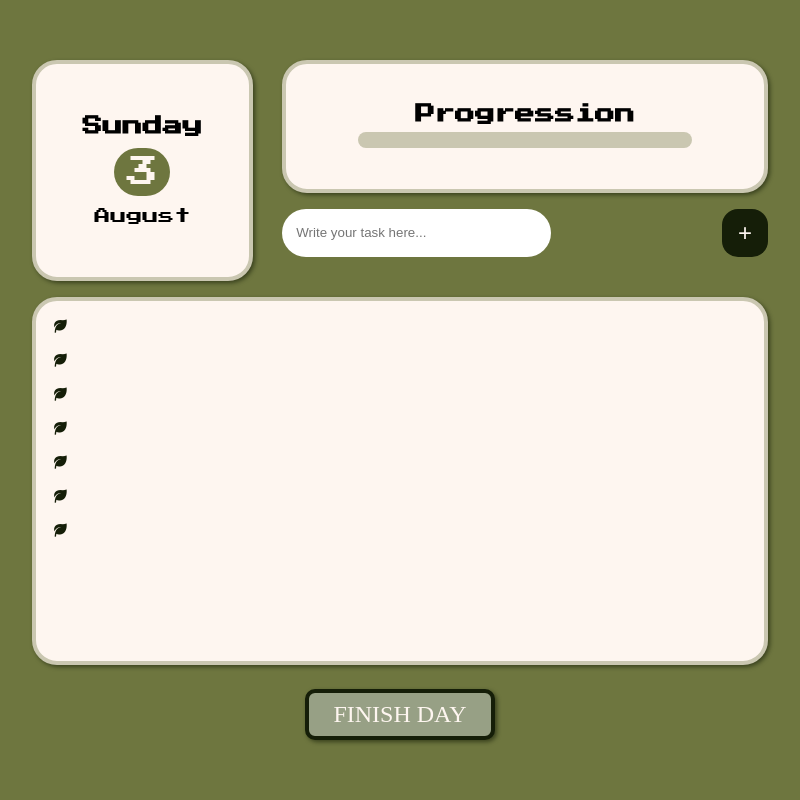
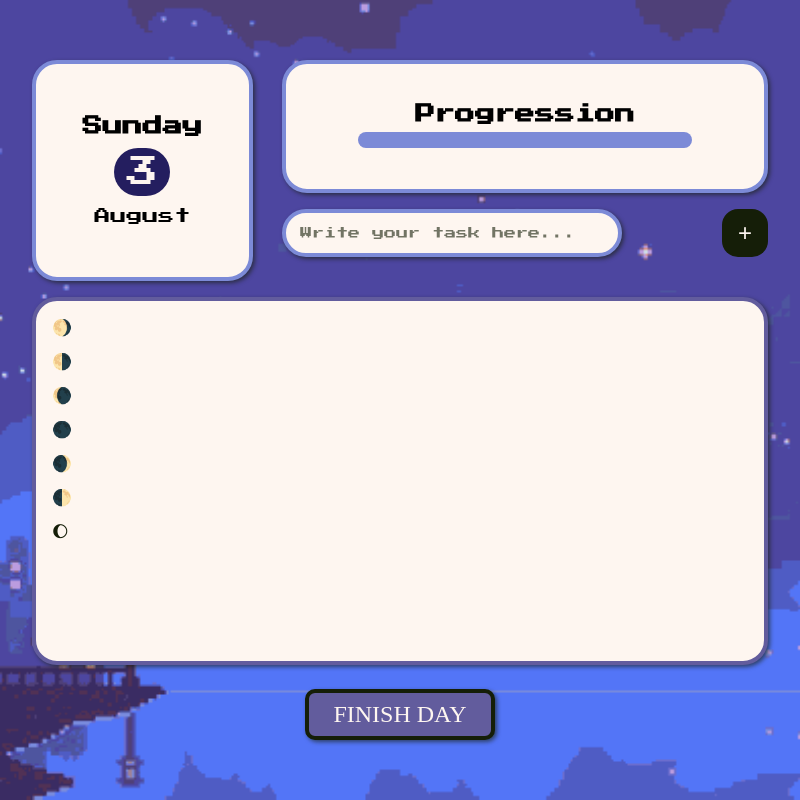
Before and after one commit to tiukhtikova/productivity_kittens, an Electron app: page dashboard.html in a window 800 px wide. Drawn offline with nearby package versions, Linux system fonts and the light colour scheme.

Commit message:
style enhancements

```diff
--- a/dashboard.html
+++ b/dashboard.html
@@ -33,37 +33,36 @@
 
         <div class="bottom-section">
             <p id="task1">
-                <i class='bx bxs-leaf'></i>
-                <span id="text-task-1"></span>
+                <span class="task-emoji">🌖</span>
+                <span id="text-task-2"></span>
             </p>
 
             <p id="task2">
-                <i class='bx bxs-leaf'></i>
-                <span id="text-task-2"></span>
+                <span class="task-emoji">🌗</span>
+                <span id="text-task-3"></span>
             </p>
 
             <p id="task3">
-                <i class='bx bxs-leaf'></i>
-                <span id="text-task-3"></span>
+                <span class="task-emoji">🌘</span>
+                <span id="text-task-4"></span>
             </p>
 
             <p id="task4">
-                <i class='bx bxs-leaf'></i>
-                <span id="text-task-4"></span>
+                <span class="task-emoji">🌑</span>
+                <span id="text-task-5"></span>
             </p>
 
             <p id="task5">
-                <i class='bx bxs-leaf'></i>
-                <span id="text-task-5"></span>
-            </p>
-
-            <p id="task6">
-                <i class='bx bxs-leaf'></i>
+                <span class="task-emoji">🌒</span>
                 <span id="text-task-6"></span>
             </p>
 
-            <p id="task7">
-                <i class='bx bxs-leaf'></i>
+            <p id="task5">
+                <span class="task-emoji">🌓</span>
+                <span id="text-task-7"></span>
+            </p>
+            <p id="task7>
+                <span class="task-emoji">🌔</span>
                 <span id="text-task-7"></span>
             </p>
         </div>
--- a/finishDay.js
+++ b/finishDay.js
@@ -7,7 +7,7 @@ const conclusion = document.getElementById("conclusion");
 console.log("Final Progress:", finalConclusion);
 console.log("Type of finalProgress:", typeof finalConclusion);
 
-// Check if finalConclusion is a valid number
+
 if (isNaN(finalConclusion)) {
     console.log("Invalid final progress value");
 } else if (finalConclusion === 100) {
--- a/styles.css
+++ b/styles.css
@@ -10,12 +10,12 @@
 }
 
 body {
-    background-color: #6E763F;
+    background-color: #241e5f;
 }
 
 body {
     font-family: 'Press Start 2P', cursive;
-    background-color: #6E763F;
+    background-color: #241e5f;
 }
 
 /*------ HOME PAGE ------*/
@@ -30,10 +30,11 @@ body {
 }
 
 .mainDiv h1 {
-    font-family: 'Modak';
+    font-family: 'Press Start 2P', cursive;
     font-weight: 400;
-    font-size: 48px;
+    font-size: 24px;
     color: #FEF6F0;
+    margin-bottom: 24px; /* space between title and image */
 }
 
 .mainDiv .center-image {
@@ -41,22 +42,23 @@ body {
     height: 357px;
     border: 4px solid #151E08;
     border-radius: 25px;
-    background-color: #97A085;
+    background-color: #07051c;
     margin-bottom: 24px;
     box-shadow: 2px 2px 4px rgba(21, 30, 8, 0.6);
 }
 
 .mainDiv .center-image img {
-    margin-top: 10px;
-    width: 343px;
-    height: 343px;
+    width: 100%;
+    height: 100%;
+    object-fit: cover;
+    border-radius: inherit;
 }
 
 #start-btn {
     font-family: 'Press Start 2P';
     font-size: 24px;
     color: #FEF6F0;
-    background-color: #97A085;
+    background-color: #625c9d;
     border: 4px solid #151E08;
     border-radius: 10px;
     padding: 8px 24px;
@@ -78,6 +80,7 @@ body {
     justify-content: center;
     align-items: center;
     padding: 32px;
+    background: url('./assets/night_sky.gif') no-repeat center center/cover;
 }
 
 .top-section {
@@ -92,7 +95,7 @@ body {
     width: 30%;
     height: 100%;
     background-color: #FEF6F0;
-    border: 4px solid #CAC7B1;
+    border: 4px solid #7C8AD7;
     border-radius: 25px;
     box-shadow: 2px 2px 4px rgba(21, 30, 8, 0.6);
     text-align: center;
@@ -111,7 +114,7 @@ body {
     font-family: 'Press Start 2P';
     font-size: 32px;
     color: #FEF6F0;
-    background-color: #6E763F;
+    background-color: #241e5f;
     padding: 8px 12px;
     border-radius: 50px;
 }
@@ -130,7 +133,7 @@ body {
 .progression {
     height: 60%;
     background-color: #FEF6F0;
-    border: 4px solid #CAC7B1;
+    border: 4px solid #7C8AD7;
     border-radius: 25px;
     box-shadow: 2px 2px 4px rgba(21, 30, 8, 0.6);
     text-align: center;
@@ -152,11 +155,11 @@ body {
     border-radius: 10px;
 }
 #progress-bar::-webkit-progress-bar {
-    background-color: #CAC7B1;
+    background-color: #7C8AD7;
     border-radius: 10px;
 }
 #progress-bar::-webkit-progress-value {
-    background-color: #6E763F;
+    background-color: #241e5f;
     border-radius: 10px;
     transition: width 0.5s ease-in-out;
 }
@@ -168,10 +171,21 @@ body {
     justify-content: space-between;
 }
 .add-task input {
+    width: 70%;
+    font-family: 'Press Start 2P', cursive;
+    font-size: 12px;
+    color: #151E08;
+    background-color: #FEF6F0;
+    border: 4px solid #7C8AD7;
+    border-radius: 25px;
+    padding: 14px;
     outline: none;
-    border: none;
-    padding: 14px;
-    border-radius: 50px;
+    box-shadow: 2px 2px 4px rgba(21, 30, 8, 0.6);
+}
+
+.add-task input::placeholder {
+    color: #151E08;
+    opacity: 0.6;
 }
 .add-task button {
     font-size: 24px;
@@ -192,14 +206,14 @@ body {
     width: 100%;
     height: 50%;
     background-color: #FEF6F0;
-    border: 4px solid #CAC7B1;
+    border: 4px solid #625c9d;
     border-radius: 25px;
     box-shadow: 2px 2px 4px rgba(21, 30, 8, 0.6);
     margin-bottom: 24px;
     padding: 16px;
     gap: 14px;
 }
-.bottom-section .bx {
+.bottom-section .task-emoji, .bottom-section .bx {
     color: #151E08;
     margin-right: 16px;
 }
@@ -213,7 +227,7 @@ body {
     font-family: 'Pixelify Sans';
     font-size: 24px;
     color: #FEF6F0;
-    background-color: #97A085;
+    background-color: #625c9d;
     border: 4px solid #151E08;
     border-radius: 10px;
     padding: 8px 24px;
@@ -252,7 +266,7 @@ body {
     height: 357px;
     border: 4px solid #151E08;
     border-radius: 25px;
-    background-color: #97A085;
+    background-color: #7C8AD7;
     margin-bottom: 24px;
     box-shadow: 2px 2px 4px rgba(21, 30, 8, 0.6);
 }
@@ -274,7 +288,7 @@ body {
     font-family: 'Pixelify Sans';
     font-size: 24px;
     color: #FEF6F0;
-    background-color: #97A085;
+    background-color: #7C8AD7;
     border: 4px solid #151E08;
     border-radius: 10px;
     padding: 8px 24px;
```
Also changed, not shown: index.html (+1 -1 lines), assets/galaxy.jpg (added), assets/night_sky.gif (added).
